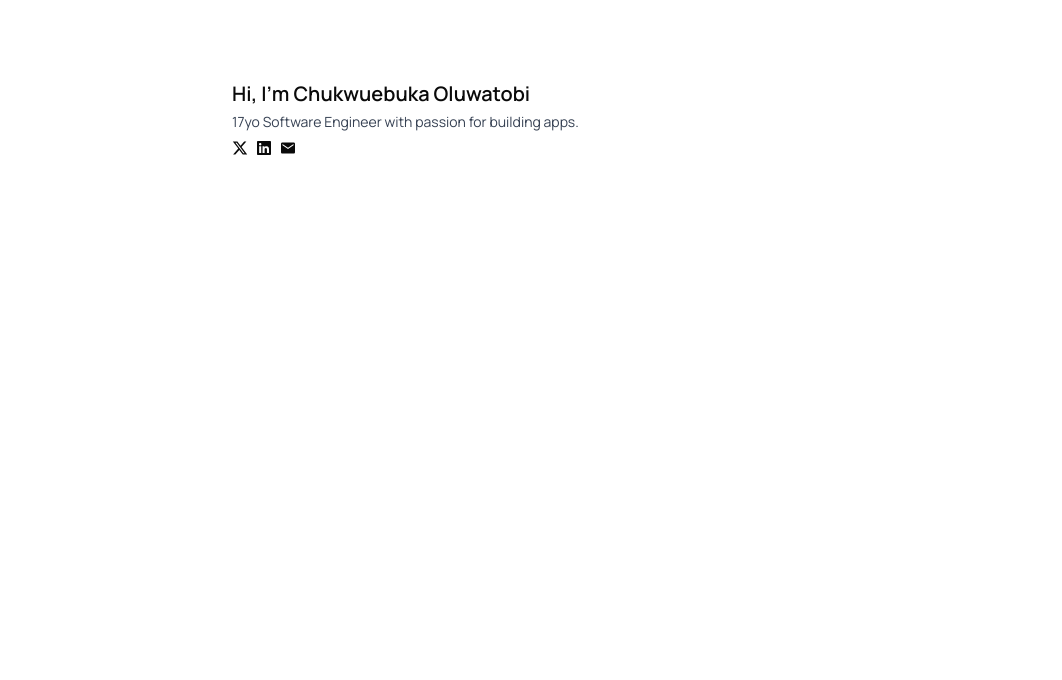
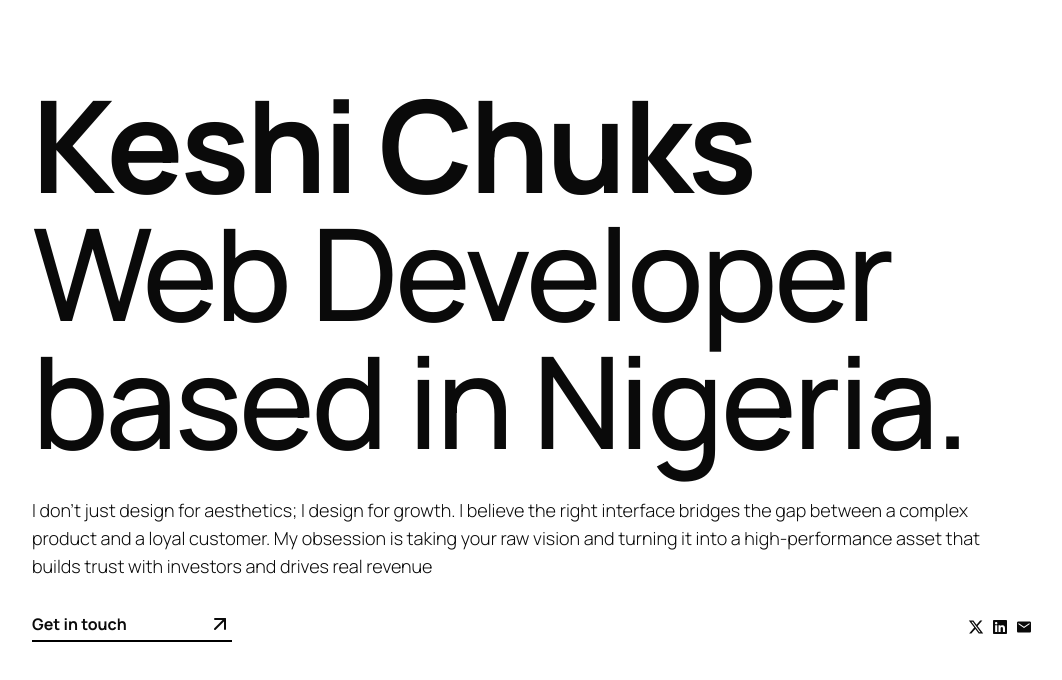
Before and after one commit to KeshiEmmanuel/portfolio-main, a React (Vite) app: page / in a window 1280 px wide. Shown: the top 680 px of the page, without its empty margins (108-1170 px from the left). Built offline with nearby package versions, Linux system fonts and the light colour scheme.

Commit message:
overhaul

```diff
--- a/package.json
+++ b/package.json
@@ -19,7 +19,9 @@
     "class-variance-authority": "^0.7.1",
     "clsx": "^2.1.1",
     "gsap": "^3.12.7",
+    "lucide": "^0.562.0",
     "lucide-react": "^0.503.0",
+    "motion": "^12.23.26",
     "react": "^19.0.0",
     "react-dom": "^19.0.0",
     "react-icons": "^5.5.0",
--- a/src/App.tsx
+++ b/src/App.tsx
@@ -1,20 +1,69 @@
 import { FaXTwitter, FaLinkedin } from "react-icons/fa6";
 import { IoMdMail } from "react-icons/io";
+import { ArrowUpRight } from "lucide-react";
+import { motion } from "motion/react";
+export const App = () => {
+  const containerVariants = {
+    hidden: { opacity: 0 },
+    visible: {
+      opacity: 1,
+      transition: {
+        staggerChildren: 0.2, // Delay between each element loading
+        delayChildren: 0.1,
+      },
+    },
+  };
 
-export const App = () => {
+  const itemVariants = {
+    hidden: { y: 20, opacity: 0 }, // Start slightly down and invisible
+    visible: {
+      y: 0,
+      opacity: 1,
+      transition: { type: "spring", stiffness: 100, damping: 20 }, // Smooth spring effect
+    },
+  };
   return (
-        <main className="max-w-[600px] mx-auto py-20 font-primary">
-            <h1 className="text-xl font-semibold">
-                Hi, I'm Chukwuebuka Oluwatobi
-            </h1>
-            <p className="text-sm text-gray-700 py-1">
-                17yo Software Engineer with passion for building apps.
-            </p>
+    <motion.main
+      className="max-w-[1000px] mx-auto py-20 font-primary"
+      variants={containerVariants}
+      initial="hidden"
+      animate="visible"
+    >
+      {/* Title */}
+      <motion.h1
+        className="text-9xl tracking-tight font-medium"
+        variants={itemVariants}
+      >
+        <span className="font-bold">Keshi Chuks</span> Web Developer based in
+        Nigeria.
+      </motion.h1>
+
+      {/* Description */}
+      <motion.p className="text-lg py-8 font-light" variants={itemVariants}>
+        I don't just design for aesthetics; I design for growth. I believe the
+        right interface bridges the gap between a complex product and a loyal
+        customer. My obsession is taking your raw vision and turning it into a
+        high-performance asset that builds trust with investors and drives real
+        revenue
+      </motion.p>
+
+      {/* Bottom Row (CTA + Socials) */}
+      <motion.div
+        className="flex items-center justify-between w-full"
+        variants={itemVariants}
+      >
+        {/* Your Fixed Hover Effect Button */}
+        <div className="group pb-1 border-b-2 w-[20%] font-bold border-b-black flex justify-between transition-colors duration-500 hover:border-b-blue-400 cursor-pointer">
+          Get in touch
+          <ArrowUpRight className="transform transition-transform duration-500 group-hover:rotate-45" />
+        </div>
+
+        {/* Social Icons */}
         <div className="flex items-center py-1 gap-2">
           <a
             target="_blank"
             className="hover:opacity-75 transition-opacity"
-                    href="https://x.com/001Solopreneur"
+            href="https://x.com/_rudosurebec"
           >
             <FaXTwitter />
           </a>
@@ -33,6 +82,7 @@ export const App = () => {
             <IoMdMail />
           </a>
         </div>
-        </main>
+      </motion.div>
+    </motion.main>
   );
 };
```
Also changed, not shown: 1 other file (tests, documents, lock files or other folders). Lines whose indentation alone changed are shown as unchanged.
